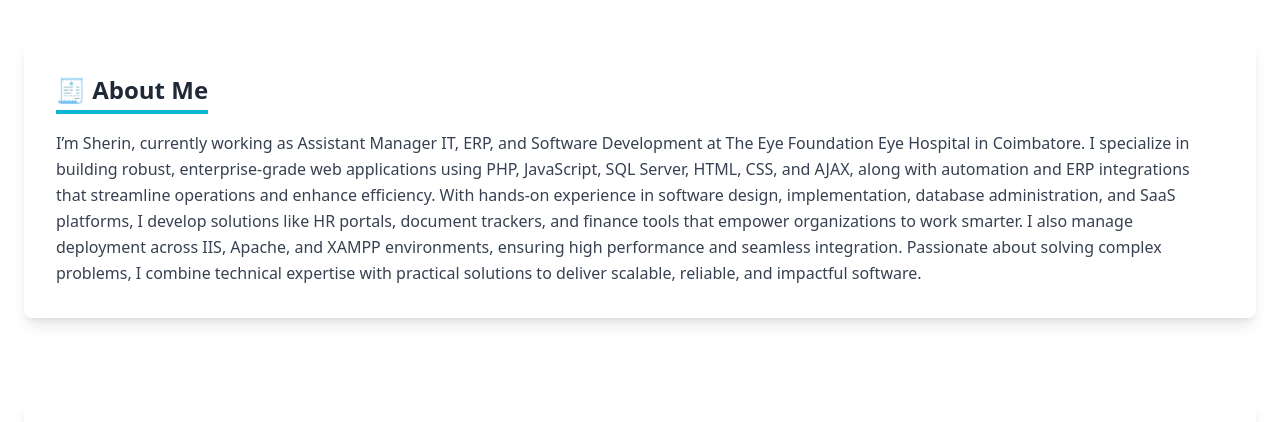
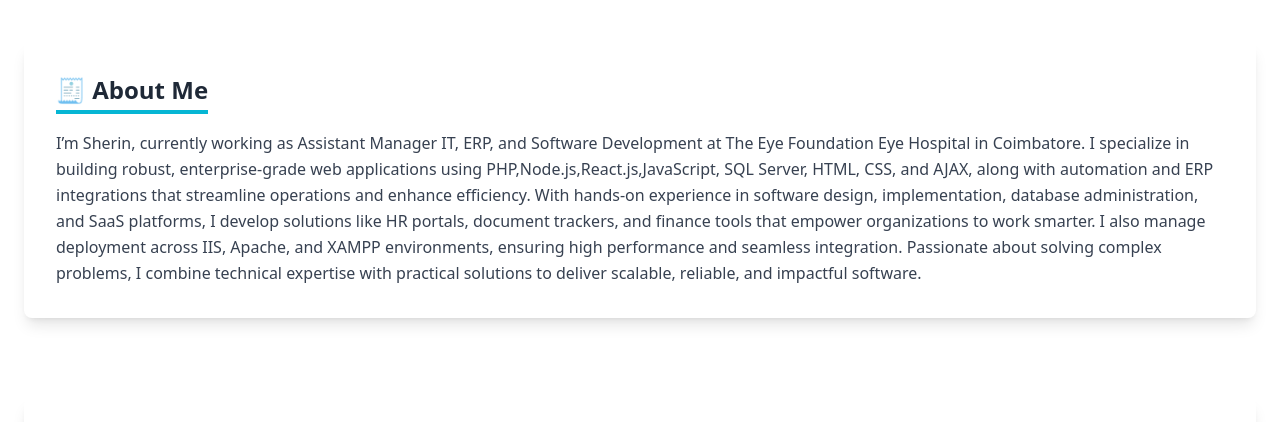
Before and after one commit to Sherin12241991/sherin12241991.github.io, a plain HTML site: page index.html in a window 1280 px wide. Shown: the part 378-800 px from the top of the page. Drawn offline with nearby package versions, Linux system fonts and the light colour scheme.

Commit message:
Add node and react

```diff
--- a/index.html
+++ b/index.html
@@ -97,7 +97,7 @@
     <h2 class="text-2xl font-bold mb-4 text-gray-800 border-b-4 border-cyan-500 inline-block pb-1">🧾 About Me</h2>
     <p class="text-gray-700 leading-relaxed">
 
-      I’m Sherin, currently working as Assistant Manager IT, ERP, and Software Development at The Eye Foundation Eye Hospital in Coimbatore. I specialize in building robust, enterprise-grade web applications using PHP, JavaScript, SQL Server, HTML, CSS, and AJAX, along with automation and ERP integrations that streamline operations and enhance efficiency.
+      I’m Sherin, currently working as Assistant Manager IT, ERP, and Software Development at The Eye Foundation Eye Hospital in Coimbatore. I specialize in building robust, enterprise-grade web applications using PHP,Node.js,React.js,JavaScript, SQL Server, HTML, CSS, and AJAX, along with automation and ERP integrations that streamline operations and enhance efficiency.
 
 With hands-on experience in software design, implementation, database administration, and SaaS platforms, I develop solutions like HR portals, document trackers, and finance tools that empower organizations to work smarter. I also manage deployment across IIS, Apache, and XAMPP environments, ensuring high performance and seamless integration.
 
```
